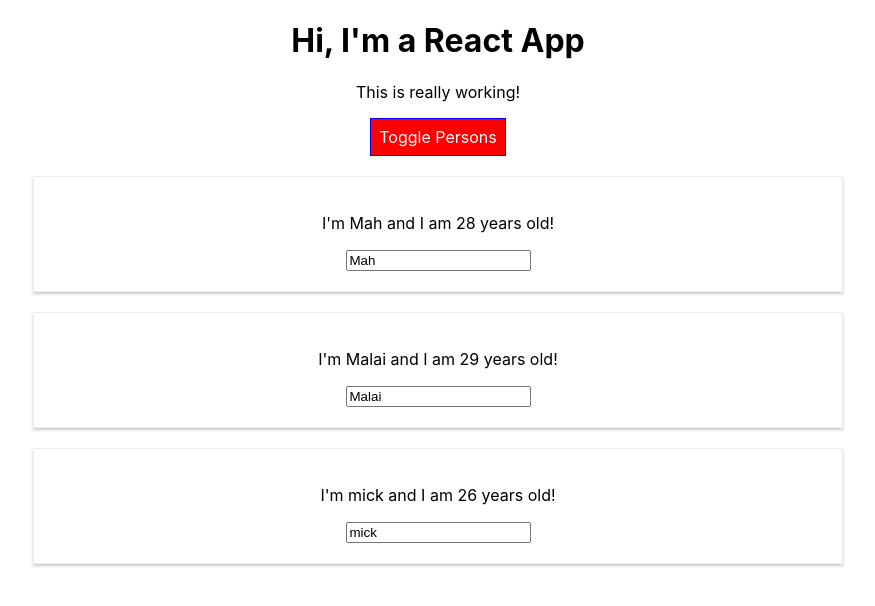
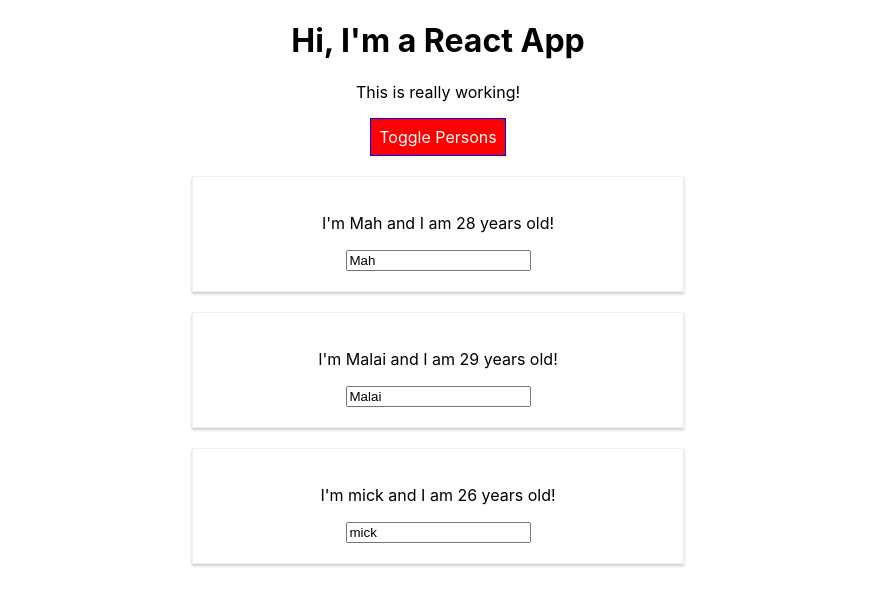
Before and after one commit to gkmaheshkrish/react-app-demo, a React (Create React App) app: page / in a window 1280 px wide. Shown: the top 606 px of the page, without its empty margins (202-1077 px from the left). Built offline with nearby package versions, Linux system fonts and the light colour scheme.

Commit message:
With radium initalised min width for person components

```diff
--- a/src/App.js
+++ b/src/App.js
@@ -1,6 +1,6 @@
 import React, { Component } from 'react';
 import './App.css';
-import Radium from 'radium';
+import Radium, {StyleRoot} from 'radium';
 import Person from './Person/Person';
 
 class App extends Component {
@@ -88,7 +88,7 @@
       classes.push('bold');
     }
     return (
-      <div className="App">
+      <StyleRoot><div className="App">
       <h1>Hi, I'm a React App</h1>
       <p className={classes.join(' ')}>This is really working!</p>
       <button
@@ -96,6 +96,7 @@
         onClick={this.togglePersonsHandler}>Toggle Persons</button>
       {persons}
     </div>
+  </StyleRoot>
       );
   }
 }
--- a/src/Person/Person.css
+++ b/src/Person/Person.css
@@ -7,3 +7,9 @@
     text-align: center ;
 
 }
+
+/*@media (min-width: 500px){
+    .Person{
+        width: 450px;
+    }
+}*/
--- a/src/Person/Person.js
+++ b/src/Person/Person.js
@@ -1,10 +1,15 @@
 import React from 'react';
-
+import Radium from 'radium';
 import './Person.css';
 
 const person = ( props ) => {
+    const style = {
+        '@media (min-width: 500px)':{
+                width: '450px'
+            }
+        };
     return (
-        <div className="Person">
+        <div className="Person" style={style}>
             <p onClick={props.click}>I'm {props.name} and I am {props.age} years old!</p>
             <p>{props.children}</p>
             <input type="text" onChange={props.changed} value={props.name} />
@@ -12,4 +17,4 @@
     )
 };
 
-export default person;
+export default Radium(person);
```
Lines whose indentation alone changed are shown as unchanged.
